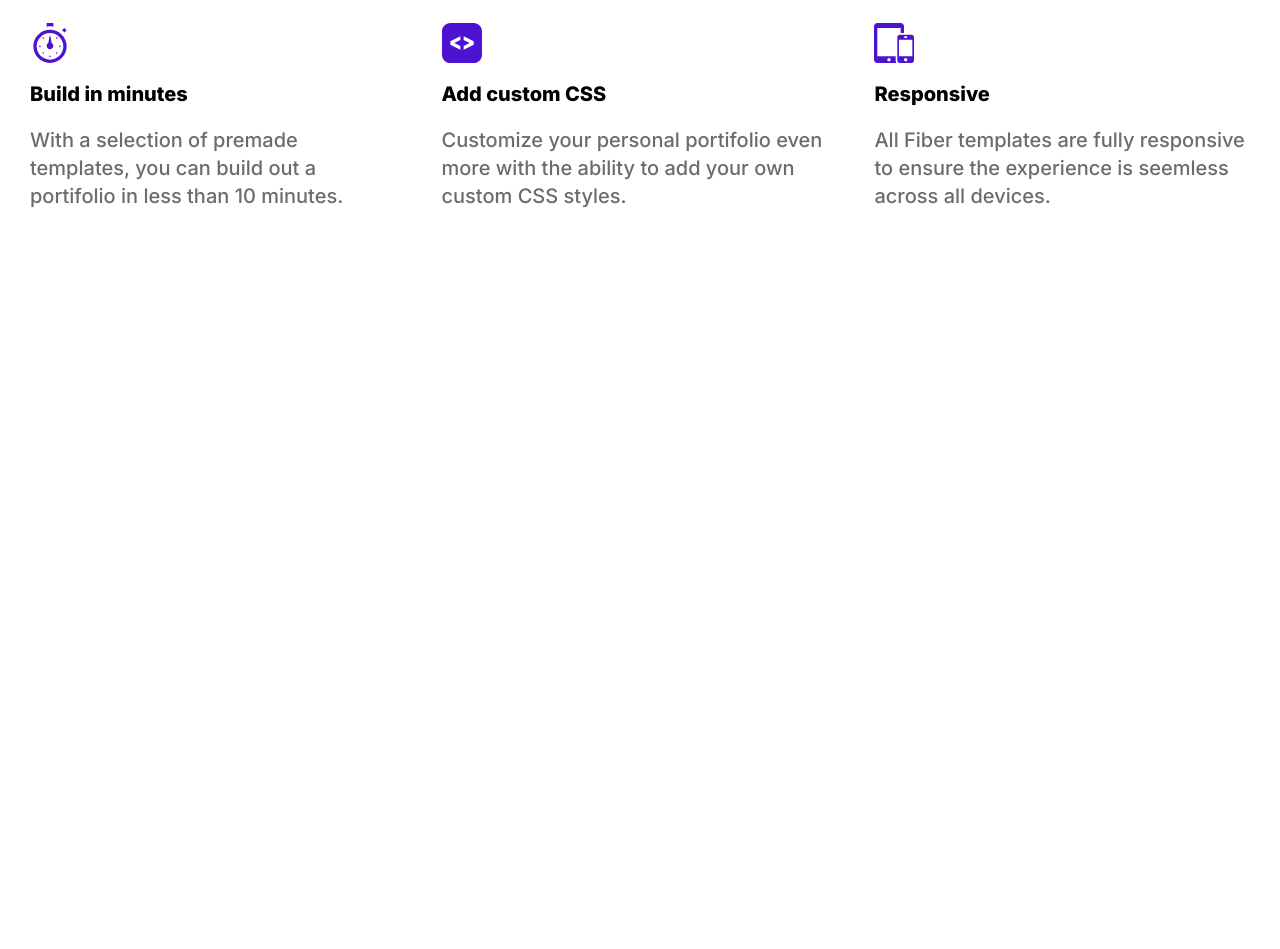
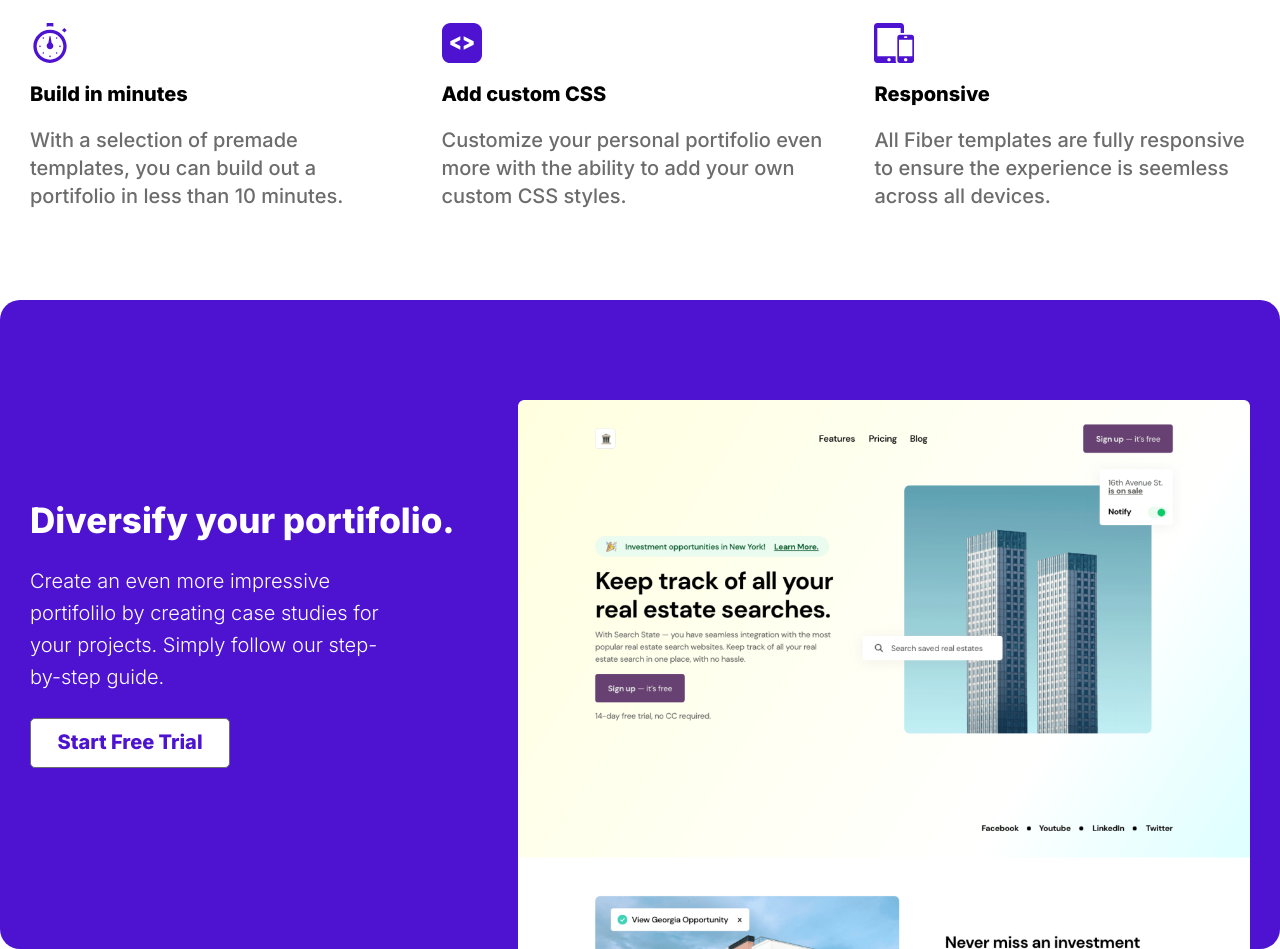
Before and after one commit to kakacf/fiber-landing-page, a website: page index.html in a window 1280 px wide. Shown: the part 970-1919 px from the top of the page. Before the commit the page ends 1270 px from the top, so only its background shows below. Drawn offline with Linux system fonts and the light colour scheme.

Commit message:
The section-3 layout is complete.

```diff
--- a/index.html
+++ b/index.html
@@ -10,7 +10,7 @@
     </head>
     <body>
         <header>
-            <div class="container">
+            <div class="header__container">
                 <nav class="nav">
                     <div class="nav__logo nav__text--bold">
                         Fiber
@@ -32,7 +32,7 @@
 
         <main>
             <section class="section-1">
-                <div class="container">
+                <div class="base__container section__container">
                     <div class="article">
                         <div class="article__ratting">
                             <img class="article__stars" src="assets/star.svg" alt="">
@@ -73,9 +73,8 @@
                 </div>
             </section>
 
-
             <section class="section-2">
-                <div class="container">
+                <div class="base__container section__container">
                     <span class="text-primary weight-bold">Why Fiber?</span>
                     <div class="title">
                         A good portifolio means good employability.
@@ -110,9 +109,25 @@
                         </div>
                     </div>
                 </div>
+            </section>
+            <section class="section-3">
+                <div class="base__container section__container">
+                    <div class="article">
+                        <div class="article__title">
+                            Diversify your portifolio.
+                        </div>
+                        <div class="article__sub">
+                            Create an even more impressive portifolilo by creating case studies for your projects. Simply follow our step-by-step guide.
+                        </div>
 
+                        <button class="btn article__btns--free">
+                            Start Free Trial
+                        </button>
+                    </div>
+                    <img src="assets/Page Image.png" alt="" class="img" />
+                </div>
+            </section>
 
-            </section>
 
 
 
--- a/sass/abstracts/_variables.scss
+++ b/sass/abstracts/_variables.scss
@@ -1,6 +1,8 @@
 // color
 $bg-color-primary: #fbf8f3;
 $bg-color-secondary: #ffffff;
+$bg-color-third: #4d13d1;
+
 
 $color-primary: #4d13d1;
 $color-second: #7855ca;
@@ -23,3 +25,4 @@ $font-weight-bold: 800;
 
 // padding
 $section-padding: 1rem 3rem;
+$section-padding-left-right: 0rem 3rem;
--- a/sass/base/_base.scss
+++ b/sass/base/_base.scss
@@ -59,6 +59,15 @@ body {
     &:hover {
         background-color: $color-second;
         border: 1px solid $color-light-grey;
-
     }
 }
+
+// default flex row
+.base__container {
+    width: 100%;
+    // height: 60rem; // TODO: 這裡要改
+    display: flex;
+    align-items: start;
+    font-size: $font-size-default;
+    padding: 2rem 0;
+}
--- a/sass/layout/_header.scss
+++ b/sass/layout/_header.scss
@@ -2,7 +2,7 @@ header {
     display: flex;
     justify-content: center;
     background-color: $bg-color-primary;
-    .container {
+    .header__container {
         width: 100%;
         font-size: $font-size-default;
     }
--- a/sass/layout/_section-1.scss
+++ b/sass/layout/_section-1.scss
@@ -4,13 +4,13 @@
     background-color: $bg-color-primary;
     padding: $section-padding;
 
-    .container {
-        width: 100%;
+    .section__container {
+        // width: 100%;
         // height: 60rem; // TODO: 這裡要改
         display: flex;
         align-items: start;
-        font-size: $font-size-default;
-        padding: 2rem 0;
+        // font-size: $font-size-default;
+        // padding: 2rem 0;
     }
 
     .article {
--- a/sass/layout/_section-2.scss
+++ b/sass/layout/_section-2.scss
@@ -4,12 +4,12 @@
     background-color: $bg-color-secondary;
     padding: $section-padding;
 
-    .container {
-        width: 100%;
+    .section__container {
+        // width: 100%;
         display: flex;
         flex-direction: column;
         align-items: start;
-        font-size: $font-size-default;
+        // font-size: $font-size-default;
         padding: 8rem 0;
         gap: 3rem;
     }
--- /dev/null
+++ b/sass/layout/_section-3.scss
@@ -0,0 +1,52 @@
+.section-3 {
+    display: flex;
+    justify-content: center;
+    background-color: $bg-color-secondary;
+    padding: $section-padding-left-right;
+    border-radius: 2rem;
+    background-color: $bg-color-third;
+    color: $color-white;
+
+
+    .section__container {
+        // height: 60rem; // TODO: 這裡要改
+        padding: 10rem 0 0 0;
+        gap: 2rem;
+
+    }
+
+    .article {
+        // flex: 1;
+        display: flex;
+        flex-direction: column;
+        gap: 2.5rem;
+
+        &__title {
+            font-size: 3.5rem;
+            font-weight: $font-weight-bold;
+            padding-top: 10rem;
+        }
+
+        &__sub {
+            width: 80%;
+            line-height: 1.6;
+            font-weight: $font-weight-normal;
+        }
+
+        &__btns--free {
+            background-color: $bg-color-secondary;
+            color: $color-primary;
+            &:hover {
+                background-color: $color-second;
+                border: 1px solid $color-white;
+                color: $color-white;
+            }
+        }
+    }
+
+    .img {
+        // flex: 2;
+        // max-width: 65rem;
+        width: 60%;
+    }
+}
--- a/sass/main.scss
+++ b/sass/main.scss
@@ -10,6 +10,7 @@
 @import "layout/_header.scss";
 @import "layout/_section-1.scss";
 @import "layout/_section-2.scss";
+@import "layout/_section-3.scss";
 
 
 
```
Also changed, not shown: css/style.css, 1 other file.
